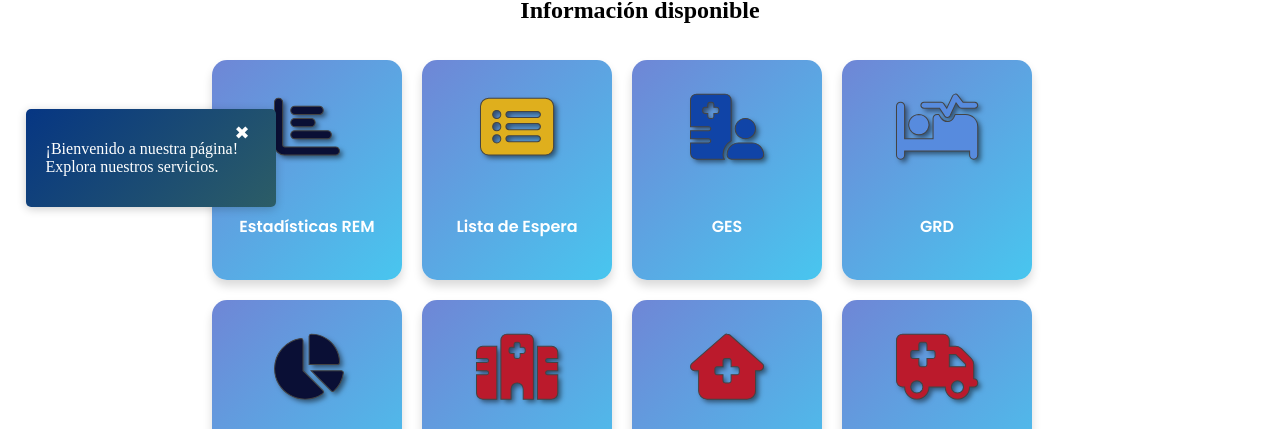
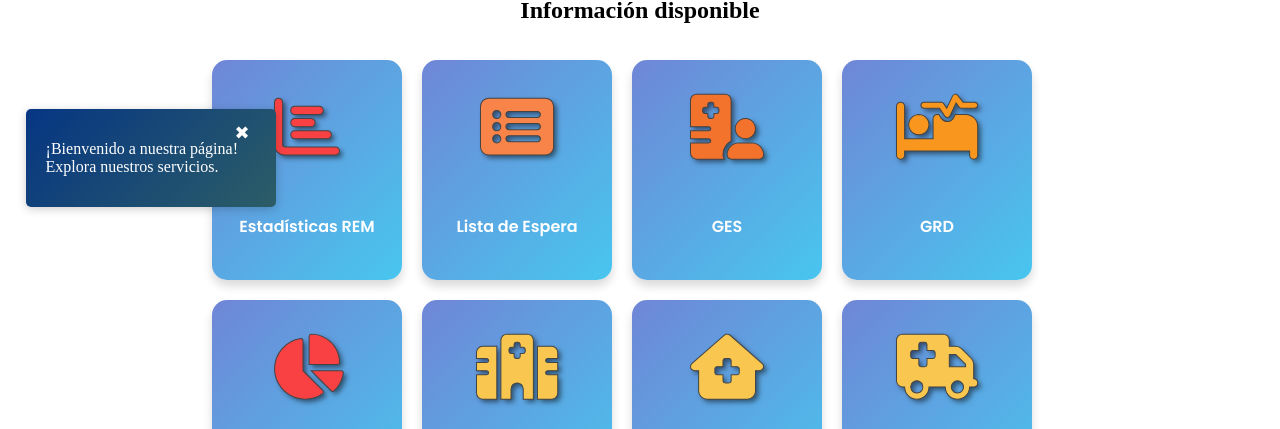
Before and after one commit to alevllgs/frontend_pagina_DIS, a React (Vite) app: page / in a window 1280 px wide. Shown: the part 371-800 px from the top of the page. Built offline with nearby package versions, Linux system fonts and the light colour scheme.

Commit message:
actualiza el título del botón en la página Rem y limpia las paletas de colores en el archivo de estilos

```diff
--- a/src/pages/Rem.jsx
+++ b/src/pages/Rem.jsx
@@ -14,7 +14,7 @@ const Rem = () => {
           <Button
             href="https://dis.saludoriente.cl/degidssmo/intranet/index.php"
             icon="fa-list"
-            title="Repositorio REM"
+            title="Repositorio REM [Intranet]"
             delay="100"
             iconColor="#ff6b6b"
           />
--- a/src/styles/colors.js
+++ b/src/styles/colors.js
@@ -1,22 +1,24 @@
 // Definición de múltiples paletas de colores
 const colorPalettes = [
-    // Paleta 1
-    ["#490009", "#ac0e28", "#bc4558", "#013766", "#010a1c"],
-    // Paleta 2 (otra opción)
-    ["#006400", "#FFA500", "#9400D3", "#00BFFF", "#FF0000"],
-    // Paleta 3: Colores de alto contraste en tonos oscuros y vivos
-    ["#ff0000", "#00ff00", "#0000ff", "#ff00ff", "#ffff00"],
-    // Paleta 4: Colores de alto contraste en tonos pasteles fuertes
-    ["#f94144", "#f3722c", "#f8961e", "#f9844a", "#f9c74f"],
-    // Paleta 5: Combinaciones de colores oscuros con tonos brillantes
-    ["#1a1a1d", "#c3073f", "#6f2232", "#950740", "#ff5733"],
-    // Paleta 6: Colores muy saturados para alta visibilidad
-    ["#ff6b6b", "#4ecdc4", "#1a535c", "#ff9f1c", "#2ec4b6"],
-    // Paleta 7: Contrastes fuertes en colores cálidos y fríos
-    ["#ffb703", "#023047", "#fb8500", "#219ebc", "#8ecae6"],
-    // Paleta 8: azul amarillo y rojo
-    ["#0A0F35", "#1044A7", "#578BDE", "#DFAF1D", "#BB1A2C"]
 
+    ["#f94144", "#f3722c", "#f8961e", "#f9844a", "#f9c74f"]
 ];
 
 export default colorPalettes;
+
+// Paleta 1
+//["#490009", "#ac0e28", "#bc4558", "#013766", "#010a1c"],
+// Paleta 2 (otra opción)
+//["#006400", "#FFA500", "#9400D3", "#00BFFF", "#FF0000"], resalta bien
+// Paleta 3: Colores de alto contraste en tonos oscuros y vivos
+//["#ff0000", "#00ff00", "#0000ff", "#ff00ff", "#ffff00"], resalta bien pero es chillon
+// Paleta 4: Colores de alto contraste en tonos pasteles fuertes
+//["#f94144", "#f3722c", "#f8961e", "#f9844a", "#f9c74f"],
+// Paleta 5: Combinaciones de colores oscuros con tonos brillantes
+//["#1a1a1d", "#c3073f", "#6f2232", "#950740", "#ff5733"],
+// Paleta 6: Colores muy saturados para alta visibilidad
+//["#ff6b6b", "#4ecdc4", "#1a535c", "#ff9f1c", "#2ec4b6"],
+// Paleta 7: Contrastes fuertes en colores cálidos y fríos
+//["#ffb703", "#023047", "#fb8500", "#219ebc", "#8ecae6"],
+// Paleta 8: azul amarillo y rojo
+//["#0A0F35", "#1044A7", "#578BDE", "#DFAF1D", "#BB1A2C"]
```
